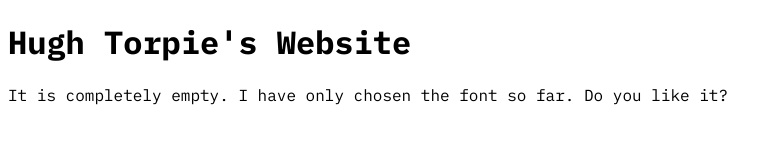
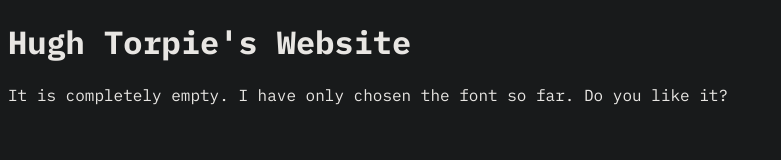
Before and after one commit to hughtorpie/hughtorpie, a plain HTML site: page index.html in a window 1280 px wide. Shown: the whole page, without its empty margins (0-781 px from the left). Drawn offline with Linux system fonts and the light colour scheme.

Commit message:
Update style.css

```diff
--- a/style.css
+++ b/style.css
@@ -15,3 +15,8 @@
   font-weight: 700;
   font-style: normal;
 }
+
+body {
+    background-color: #181a1b;
+    color: #e8e6e3;
+}
```
